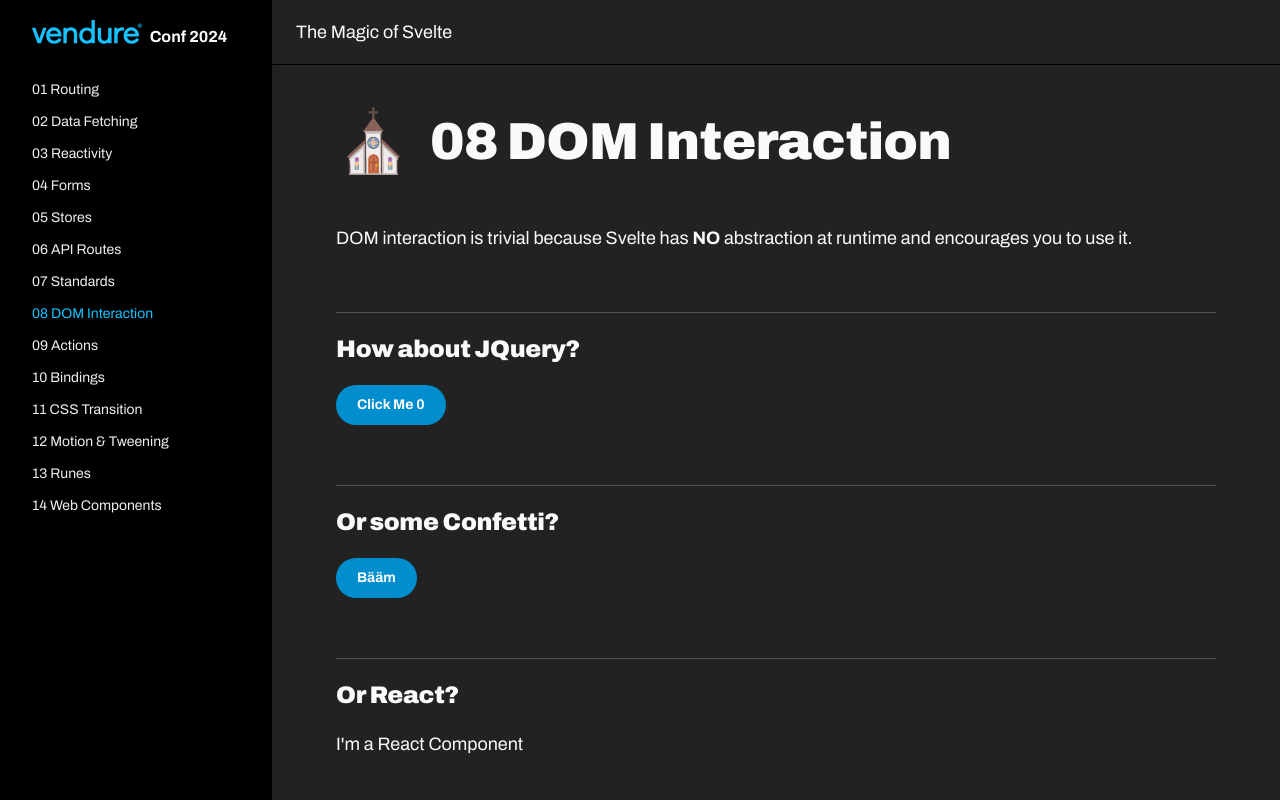
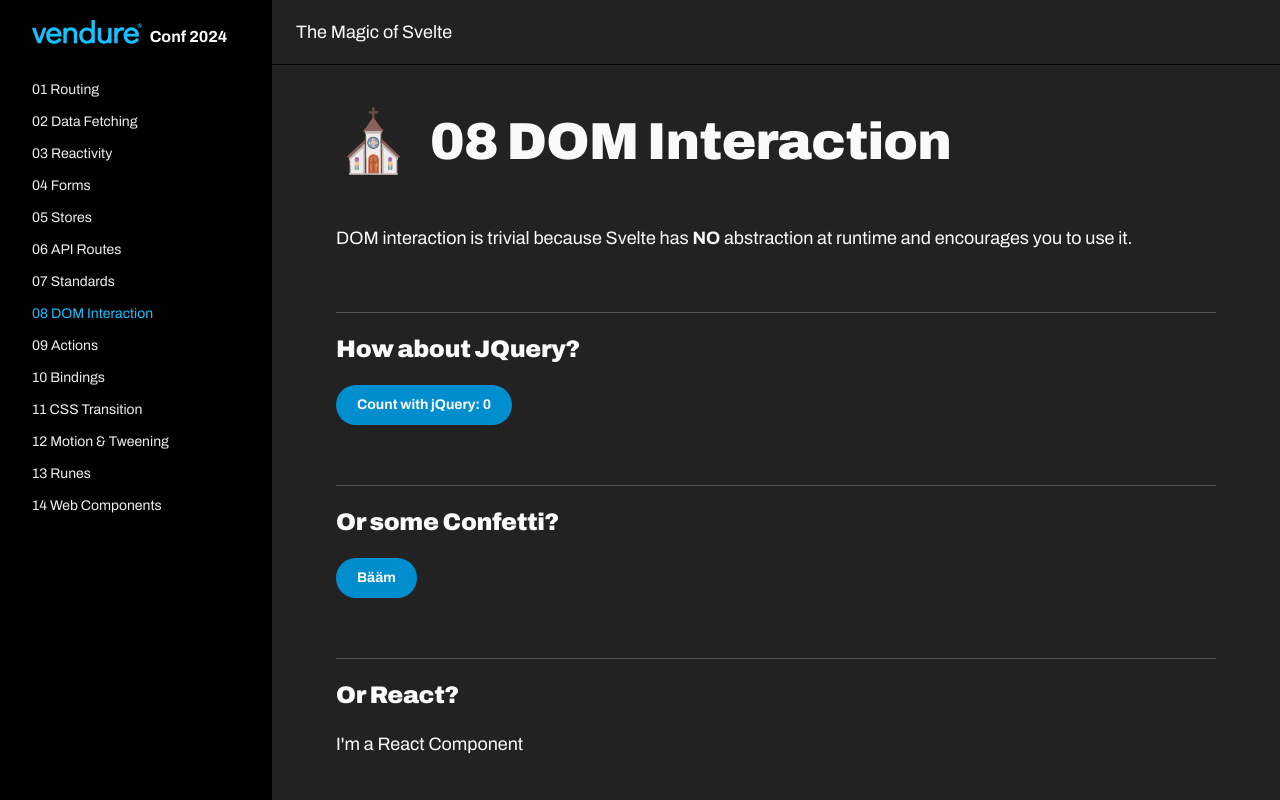
Before and after one commit to tschortsch/vendure-conf-2024-svelte, a SvelteKit app: page /08-dom-interaction in a window 1280 px wide. Shown: the top 800 px of the page. Built offline with nearby package versions, Linux system fonts and the light colour scheme.

Commit message:
improve examples

```diff
--- a/src/routes/08-dom-interaction/+page.svelte
+++ b/src/routes/08-dom-interaction/+page.svelte
@@ -5,16 +5,15 @@
 	import { App } from './App.tsx';
 	import { createRoot } from 'react-dom/client';
 
-	let count = $state(0);
-
+	let countWithJQuery = $state(0);
 	let reactApp: HTMLDivElement;
 	let canvas: HTMLCanvasElement;
 
 	let stopDrawing: null | (() => void) = null;
 
 	onMount(() => {
-		// jquery
-		jQuery('.button').on('click', () => count++);
+		// jQuery
+		jQuery('.button').on('click', () => countWithJQuery++);
 
 		// confetti library
 		let confetti = new Confetti('confetti-demo');
@@ -84,7 +83,7 @@
 
 <h2>How about JQuery?</h2>
 <div>
-	<button class="button">Click Me {count}</button>
+	<button class="button">Count with jQuery: {countWithJQuery}</button>
 </div>
 
 <h2>Or some Confetti?</h2>
--- a/src/routes/09-actions/+page.svelte
+++ b/src/routes/09-actions/+page.svelte
@@ -14,7 +14,7 @@
 	<li>Every dom element can have one or multiple actions applied</li>
 	<li>A action is a function with the element as first argument</li>
 </ul>
-<div class="area" use:myAction={'on'}>I change on click</div>
+<div class="area" use:myAction={'on'}>I change my color on click</div>
 
 <style>
 	.area {
```
